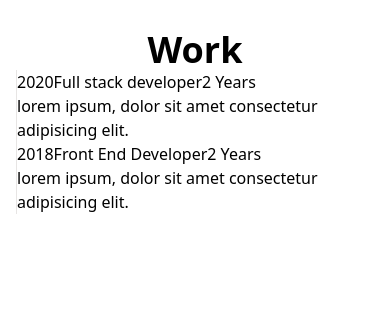
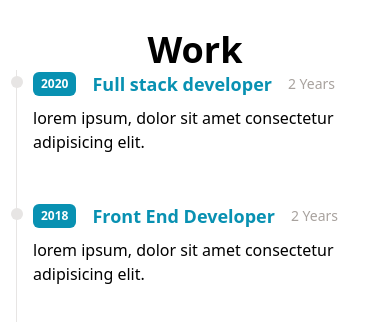
Before and after one commit to AlenKrga/portofolioReact, a React (Vite) app in the folder portofolio/: page / in a window 390 px wide. Shown: the part 878-1200 px from the top of the page. Before the commit the page ends 1156 px from the top, so only its background shows below. Built offline with nearby package versions, Linux system fonts and the light colour scheme.

Commit message:
updating worksitem style

```diff
--- a/portofolio/src/components/Work.jsx
+++ b/portofolio/src/components/Work.jsx
@@ -17,7 +17,7 @@ const data = [
 const Work = () => {
   return (
     <div id="work" className="max-w-[1040px] m-auto md:pl-20 p-4 py-16">
-      <h1 className="text-4xl font-bold text-center text-[black]">Work</h1>
+      <h1 className="text-4xl font-bold text-center text-[black]  ">Work</h1>
       {data.map((item, idx) => (
         <Workitem
           key={idx}
--- a/portofolio/src/components/Workitem.jsx
+++ b/portofolio/src/components/Workitem.jsx
@@ -3,15 +3,15 @@ import React from "react";
 const Workitem = ({year, title, duration, details}) => {
   return (
     <ol className="flex flex-col md:flex-row relative border-l border-stone-200">
-      <li>
-        <div />
-        <p>
-            <span>{year}</span>
-            <span>{title}</span>
-            <span>{duration}</span>
+      <li className="mb-10 ml-4">
+        <div className="absolute w-3 h-3 bg-stone-200 rounded-full mt-1.5 -left-1.5 border-white" />
+        <p className="flex flex-wrap gap-4 flex-row items-center jusstify-start text-xs md:text-sm">
+            <span className="inline-block px-2 py-1 font-semibold text-white bg-cyan-600 rounded-md">{year}</span>
+            <span className="text-lg font-semibold text-cyan-600">{title}</span>
+            <span className="my-1 text-sm font-normal leading-none text-stone-400">{duration}</span>
 
         </p>
-        <p>
+        <p className="my-2">
             {details}
         </p>
       </li>
```
